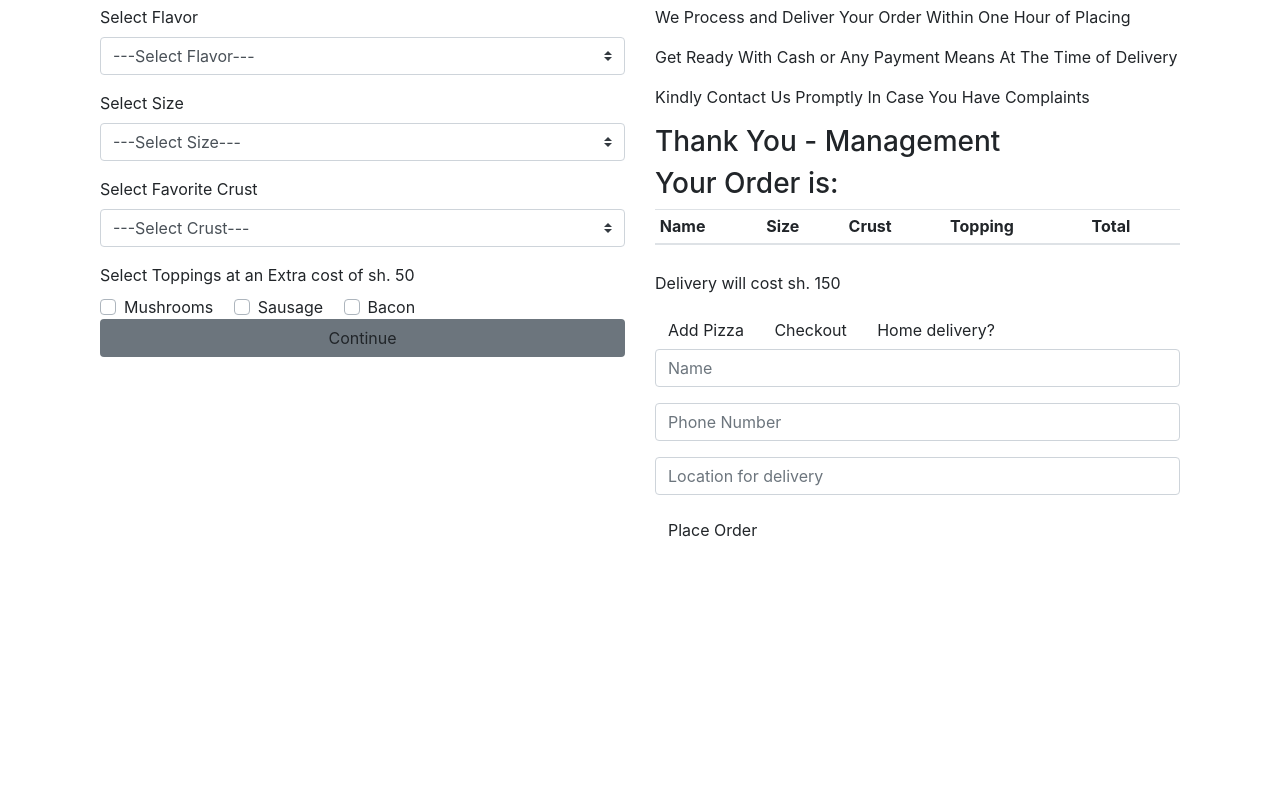
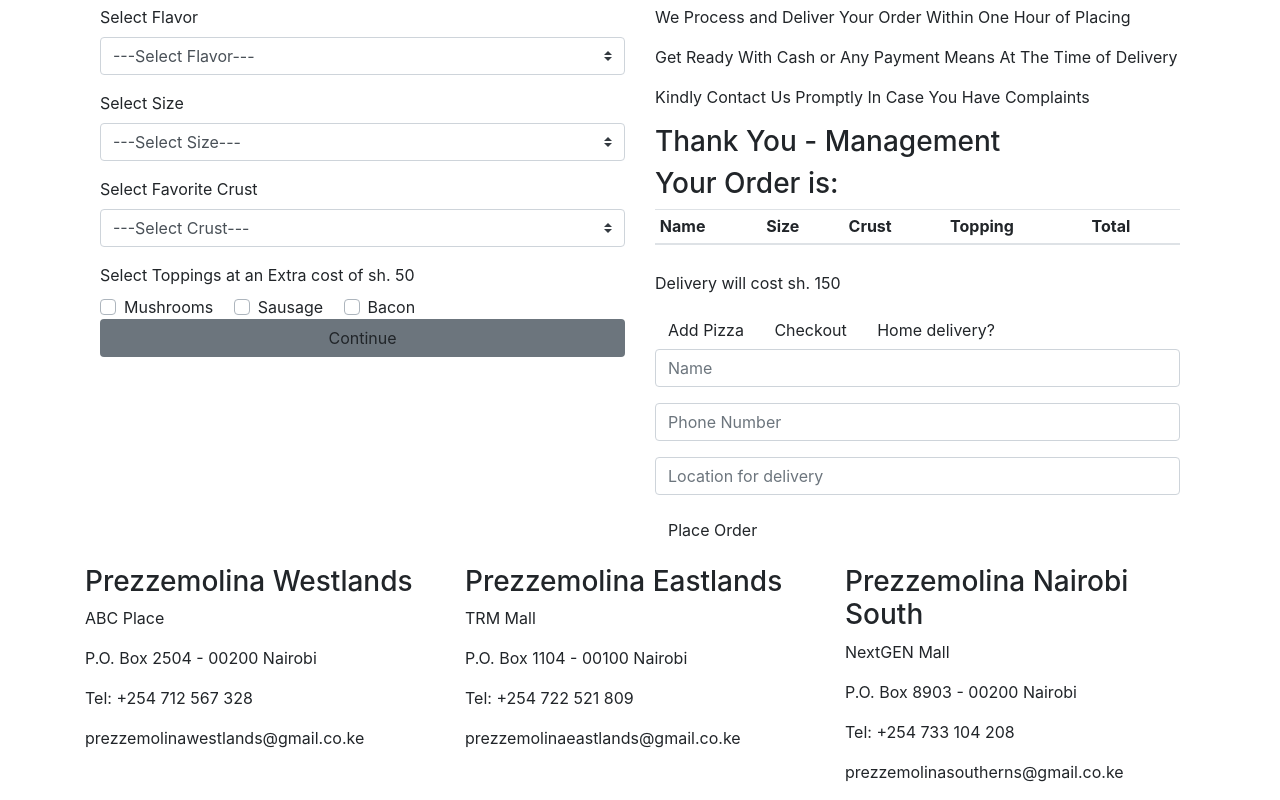
Before and after one commit to DenisMuga/Prezzemolina-Pizza, a plain HTML site: page index.html in a window 1280 px wide. Shown: the part 2027-2827 px from the top of the page. Before the commit the page ends 2592 px from the top, so only its background shows below. Drawn offline with nearby package versions, Linux system fonts and the light colour scheme.

Commit message:
feature: adding contact footer to the webpage

```diff
--- a/index.html
+++ b/index.html
@@ -215,6 +215,34 @@
     </div>
   </div>
 </div>
+<div class="container">
+  <div id="Contact-Us">
+    <div class="row">
+      <div class="col-md-4">
+        <h3>Prezzemolina Westlands</h3>
+        <p>ABC Place</p>
+        <p>P.O. Box 2504 - 00200 Nairobi</p>
+        <p>Tel: +254 712 567 328</p>
+        <p>prezzemolinawestlands@gmail.co.ke</p>
+      </div>
+      <div class="col-md-4">
+        <h3>Prezzemolina Eastlands</h3>
+        <p>TRM Mall</p>
+        <p>P.O. Box 1104 - 00100 Nairobi</p>
+        <p>Tel: +254 722 521 809</p>
+        <p>prezzemolinaeastlands@gmail.co.ke</p>
+      </div>
+      <div class="col-md-4">
+        <h3>Prezzemolina Nairobi South</h3>
+        <p>NextGEN Mall</p>
+        <p>P.O. Box 8903 - 00200 Nairobi</p>
+        <p>Tel: +254 733 104 208</p>
+        <p>prezzemolinasoutherns@gmail.co.ke</p>
+      </div>
+    </div>
+  </div>
+
+</div>
 
 
 
```
